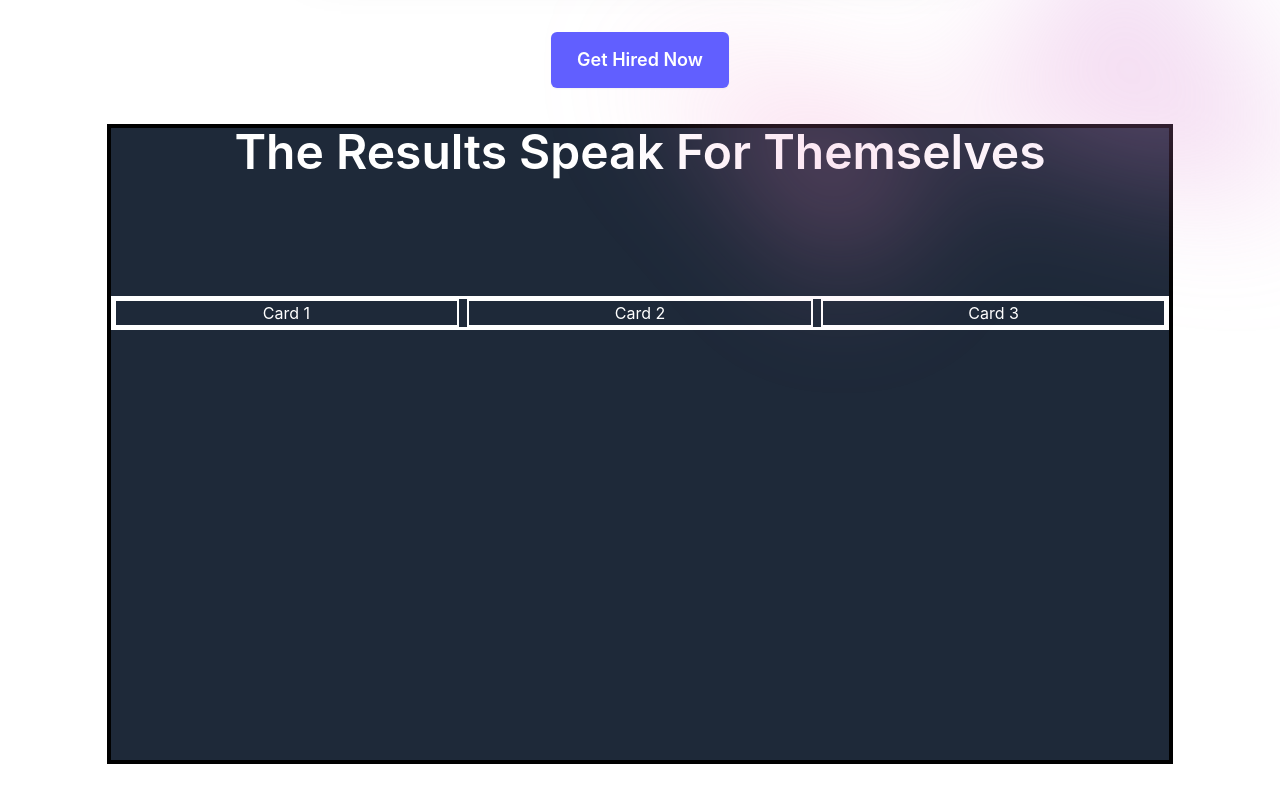
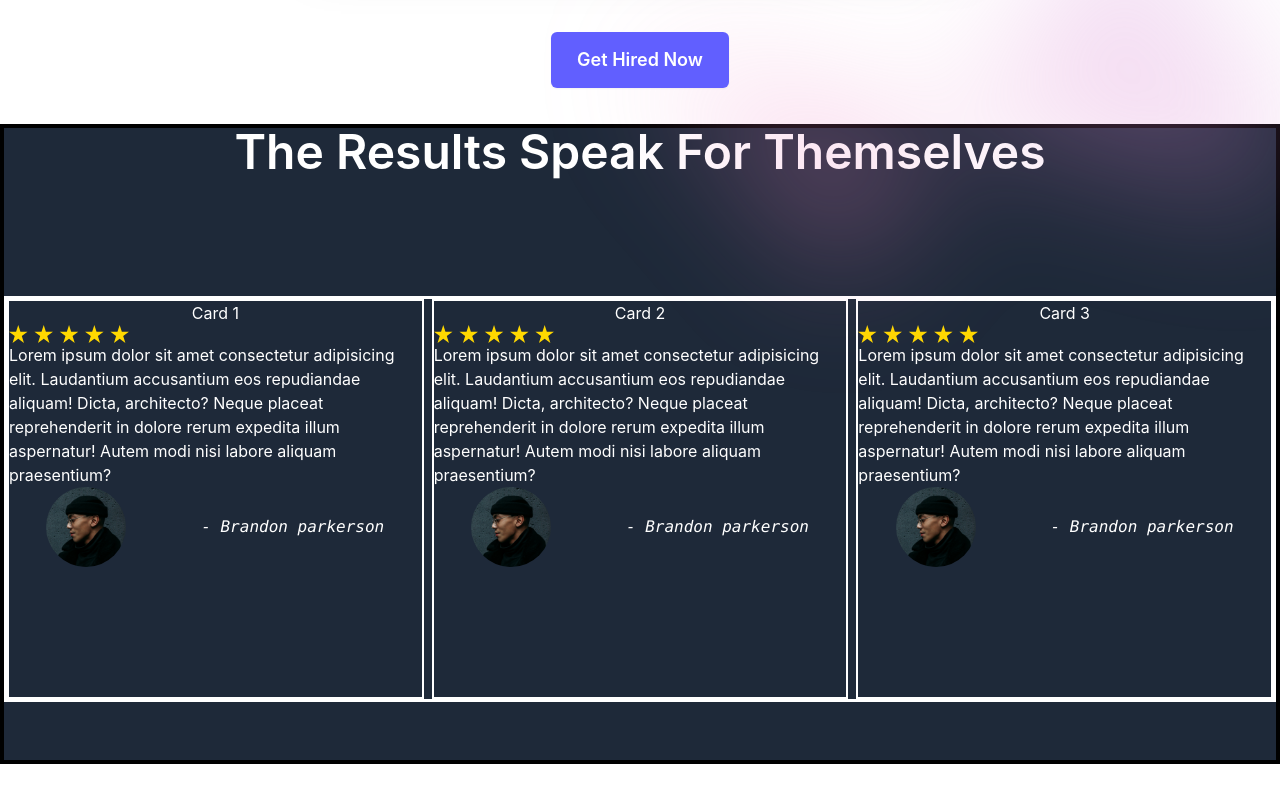
Before and after one commit to brandon-parkerson/skilith, a React (Vite) app in the folder frontend/: page / in a window 1280 px wide. Shown: the part 1152-1952 px from the top of the page. Built offline with nearby package versions, Linux system fonts and the light colour scheme.

Commit message:
testimonials draft

```diff
--- a/frontend/src/Testimonials.jsx
+++ b/frontend/src/Testimonials.jsx
@@ -5,7 +5,7 @@ export default function Testimonials() {
     <>
       {/* Tesimonials Container*/}
 
-      <div className="my-5 border-solid bg-gray-800 border-4 border-black h-160 my-9 w-5/6 flex flex-col justify-start gap-30 justify-self-center">
+      <div className="my-5 border-solid bg-gray-800 border-4 border-black h-160 my-9 w-5/6 flex flex-col justify-start gap-30 justify-self-center w-full">
         <h1 className="text-center font-semibold text-white text-5xl text-balance">
           The Results Speak For Themselves
         </h1>
@@ -13,14 +13,87 @@ export default function Testimonials() {
         {/* Cards Container */}
 
         <div className="border-solid border-3 border-white flex justify-evenly gap-2 ">
-          <div className="text-white border-2 border-solid border-green w-1/3">
+          {/* Card 1*/}
+          <div className="text-white border-2 border-solid border-green w-1/3 justify-around">
             <h2 className="text-center">Card 1</h2>
+            {/* 5 stars image*/}
+            <img
+              src="./src/assets/images/5-stars.svg"
+              alt="5 stars"
+              className="w-30"
+            />
+            <p>
+              Lorem ipsum dolor sit amet consectetur adipisicing elit.
+              Laudantium accusantium eos repudiandae aliquam! Dicta, architecto?
+              Neque placeat reprehenderit in dolore rerum expedita illum
+              aspernatur! Autem modi nisi labore aliquam praesentium?
+            </p>
+            <div className="flex justify-around content-center">
+              <img
+                src="./src/assets/images/profile-pics/male-profile.jpg"
+                alt="profile pic of user"
+                className="rounded-full h-20 w-20 object-cover"
+              />
+              <p className="text-right self-center italic font-mono">
+                - Brandon parkerson
+              </p>
+            </div>
           </div>
+
+          {/* Card 2*/}
           <div className="text-white border-2 border-solid border-green w-1/3">
             <h2 className="text-center">Card 2</h2>
+
+            {/* 5 stars image*/}
+            <img
+              src="./src/assets/images/5-stars.svg"
+              alt="5 stars"
+              className="w-30"
+            />
+            <p>
+              Lorem ipsum dolor sit amet consectetur adipisicing elit.
+              Laudantium accusantium eos repudiandae aliquam! Dicta, architecto?
+              Neque placeat reprehenderit in dolore rerum expedita illum
+              aspernatur! Autem modi nisi labore aliquam praesentium?
+            </p>
+            <div className="flex justify-around content-center">
+              <img
+                src="./src/assets/images/profile-pics/male-profile.jpg"
+                alt="profile pic of user"
+                className="rounded-full h-20 w-20 object-cover"
+              />
+              <p className="text-right self-center italic font-mono">
+                - Brandon parkerson
+              </p>
+            </div>
           </div>
-          <div className="text-white border-2 border-solid border-green w-1/3 ">
+
+          {/* Card 3*/}
+          <div className="text-white border-2 border-solid border-green w-1/3 h-100 ">
             <h2 className="text-center">Card 3</h2>
+
+            {/* 5 stars image*/}
+            <img
+              src="./src/assets/images/5-stars.svg"
+              alt="5 stars"
+              className="w-30"
+            />
+            <p>
+              Lorem ipsum dolor sit amet consectetur adipisicing elit.
+              Laudantium accusantium eos repudiandae aliquam! Dicta, architecto?
+              Neque placeat reprehenderit in dolore rerum expedita illum
+              aspernatur! Autem modi nisi labore aliquam praesentium?
+            </p>
+            <div className="flex justify-around content-center">
+              <img
+                src="./src/assets/images/profile-pics/male-profile.jpg"
+                alt="profile pic of user"
+                className="rounded-full h-20 w-20 object-cover"
+              />
+              <p className="text-right self-center italic font-mono">
+                - Brandon parkerson
+              </p>
+            </div>
           </div>
         </div>
       </div>
```
Also changed, not shown: frontend/src/assets/images/5-stars.svg (added), frontend/src/assets/images/profile-pics/male-profile.jpg (added).
